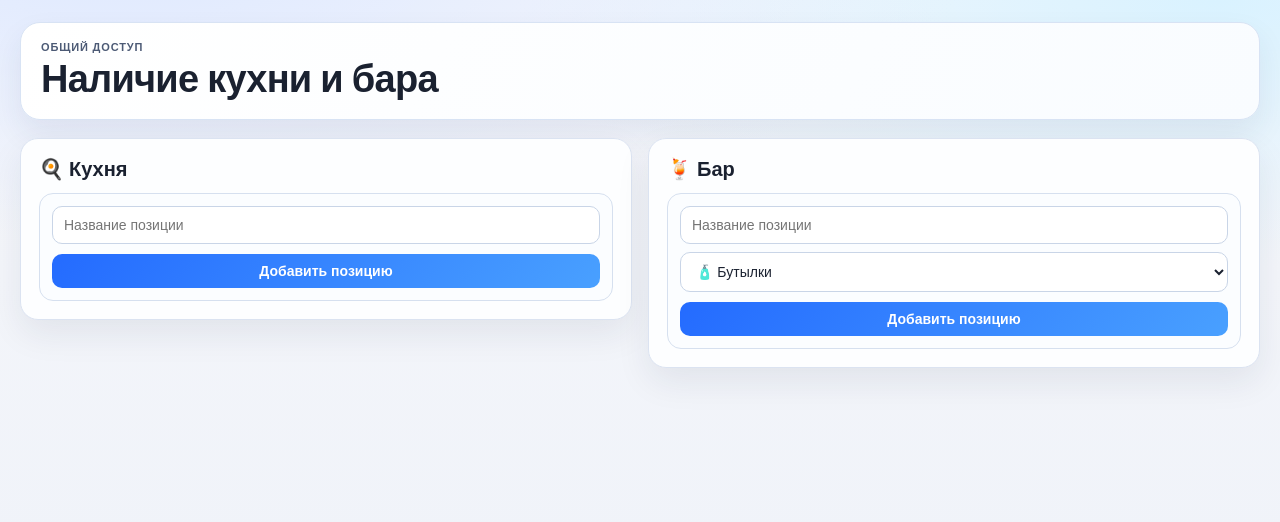
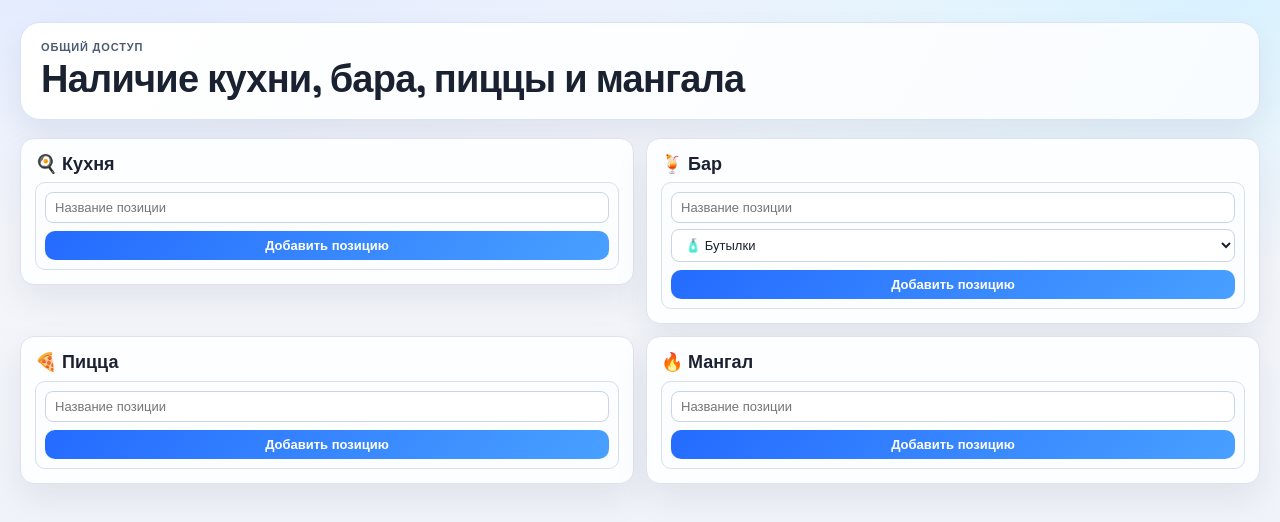
Before and after one commit to olegmilan2/public, a plain HTML site: page index.html in a window 1280 px wide. Drawn offline with Linux system fonts and the light colour scheme; no server answers.

Commit message:
new pizza

```diff
--- a/app.js
+++ b/app.js
@@ -15,7 +15,9 @@ const db = firebase.database();
 // ===== Секции =====
 const sections=[
   {name:"🍳 Кухня", key:"kitchen"},
-  {name:"🍹 Бар", key:"bar"}
+  {name:"🍹 Бар", key:"bar"},
+  {name:"🍕 Пицца", key:"pizza"},
+  {name:"🔥 Мангал", key:"grill"}
 ];
 
 // ===== Рендер =====
--- a/index.html
+++ b/index.html
@@ -3,7 +3,7 @@
 <head>
 <meta charset="UTF-8">
 <meta name="viewport" content="width=device-width, initial-scale=1.0">
-<title>Наличие кухни и бара — общий доступ</title>
+<title>Наличие кухни, бара, пиццы и мангала — общий доступ</title>
 <link rel="preconnect" href="https://fonts.googleapis.com">
 <link rel="preconnect" href="https://fonts.gstatic.com" crossorigin>
 <link href="https://fonts.googleapis.com/css2?family=Manrope:wght@400;500;600;700;800&family=Space+Grotesk:wght@500;700&display=swap" rel="stylesheet">
@@ -19,7 +19,7 @@
 <div class="layout">
   <header class="page-header">
     <p class="eyebrow">Общий доступ</p>
-    <h1>Наличие кухни и бара</h1>
+    <h1>Наличие кухни, бара, пиццы и мангала</h1>
   </header>
   <main id="app"></main>
 </div>
--- a/styles.css
+++ b/styles.css
@@ -66,14 +66,14 @@ h1 {
 #app {
   display: grid;
   grid-template-columns: repeat(12, minmax(0, 1fr));
-  gap: 16px;
+  gap: 12px;
   align-items: start;
 }
 
 .section {
   grid-column: span 6;
-  padding: 18px;
-  border-radius: 18px;
+  padding: 14px;
+  border-radius: 14px;
   border: 1px solid var(--border);
   background: color-mix(in srgb, var(--surface) 88%, #eef4ff 12%);
   backdrop-filter: blur(6px);
@@ -82,14 +82,14 @@ h1 {
 }
 
 .section-title {
-  margin: 0 0 12px;
-  font: 700 20px/1.2 "Space Grotesk", sans-serif;
+  margin: 0 0 8px;
+  font: 700 18px/1.2 "Space Grotesk", sans-serif;
 }
 
 .item {
-  margin: 9px 0;
-  padding: 12px;
-  border-radius: 14px;
+  margin: 7px 0;
+  padding: 9px;
+  border-radius: 11px;
   border: 1px solid #d8e4f3;
   background: var(--surface-soft);
   transition: transform 0.2s ease, box-shadow 0.2s ease;
@@ -114,7 +114,7 @@ h1 {
   display: grid;
   grid-template-columns: minmax(120px, 2fr) auto auto auto;
   align-items: center;
-  gap: 8px;
+  gap: 6px;
 }
 
 .name {
@@ -123,28 +123,28 @@ h1 {
 }
 
 .type {
-  font-size: 12px;
+  font-size: 11px;
   color: var(--muted);
   font-weight: 600;
 }
 
 .qty {
-  width: 86px;
+  width: 72px;
 }
 
 .row {
   display: grid;
   grid-template-columns: 1fr 1fr;
-  gap: 8px;
-  margin-top: 9px;
+  gap: 6px;
+  margin-top: 6px;
 }
 
 button {
-  padding: 9px 10px;
+  padding: 7px 8px;
   border: none;
   border-radius: 10px;
   color: #fff;
-  font-size: 14px;
+  font-size: 13px;
   font-weight: 600;
   cursor: pointer;
   transition: transform 0.16s ease, opacity 0.16s ease, background-color 0.18s ease;
@@ -165,13 +165,13 @@ button:active {
 .btn-ok:hover { background: var(--success-hover); }
 
 .btn-delete {
-  min-width: 42px;
+  min-width: 36px;
   background: var(--neutral);
 }
 .btn-delete:hover { background: var(--neutral-hover); }
 
 .btn-add {
-  margin-top: 10px;
+  margin-top: 8px;
   width: 100%;
   background: linear-gradient(130deg, var(--primary) 0%, #49a0ff 100%);
 }
@@ -180,27 +180,27 @@ button:active {
 }
 
 .add-form {
-  margin-top: 12px;
-  padding: 12px;
-  border-radius: 14px;
+  margin-top: 8px;
+  padding: 9px;
+  border-radius: 10px;
   border: 1px solid #d6e0ef;
   background: #fbfdff;
 }
 
 .form-grid {
   display: grid;
-  gap: 8px;
+  gap: 6px;
 }
 
 input,
 select {
   width: 100%;
-  padding: 10px 11px;
-  border-radius: 10px;
+  padding: 7px 9px;
+  border-radius: 8px;
   border: 1px solid #c9d5e7;
   background: #fff;
   color: var(--text);
-  font-size: 14px;
+  font-size: 13px;
   outline: none;
   transition: border-color 0.18s ease, box-shadow 0.18s ease;
 }
@@ -240,8 +240,8 @@ select:focus {
   }
 
   .section {
-    padding: 14px;
-    border-radius: 14px;
+    padding: 10px;
+    border-radius: 10px;
   }
 
   .line {
```
